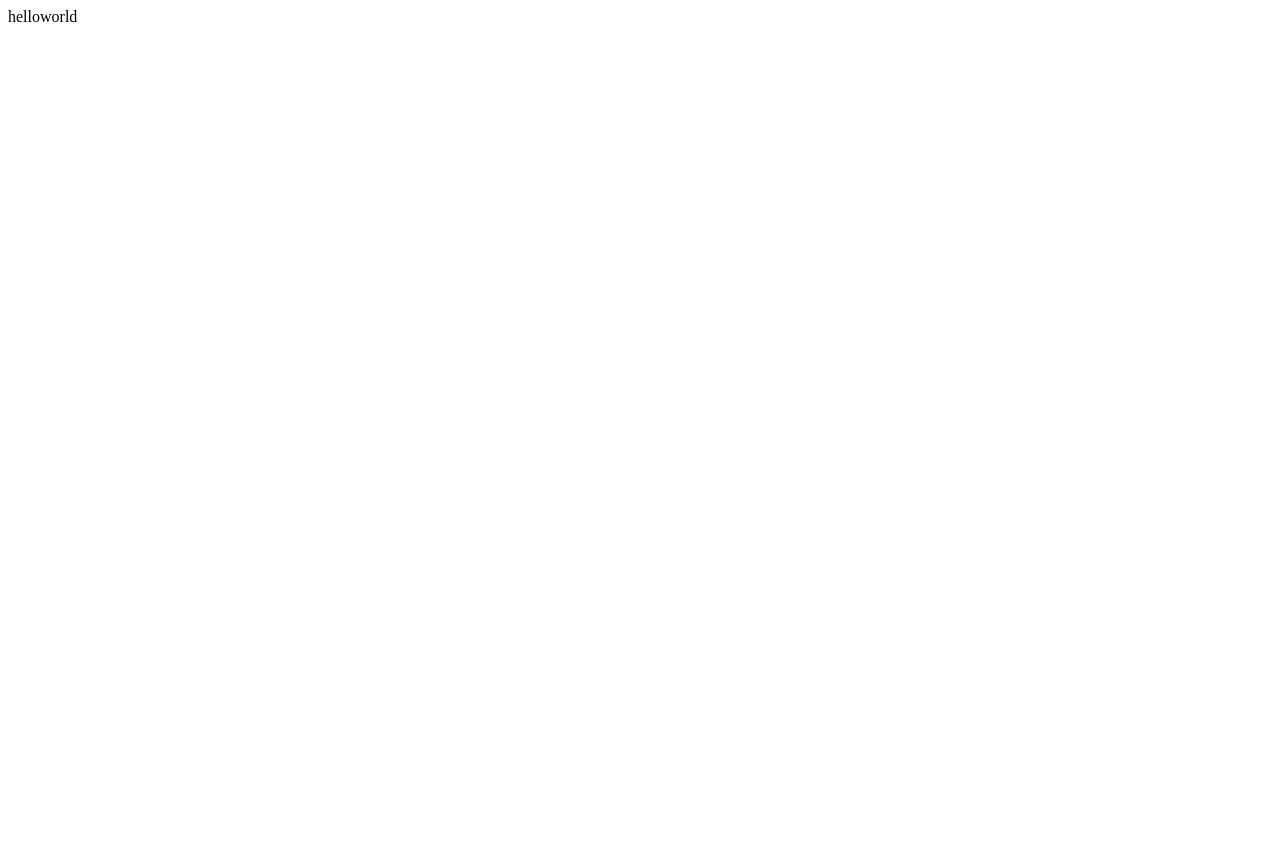
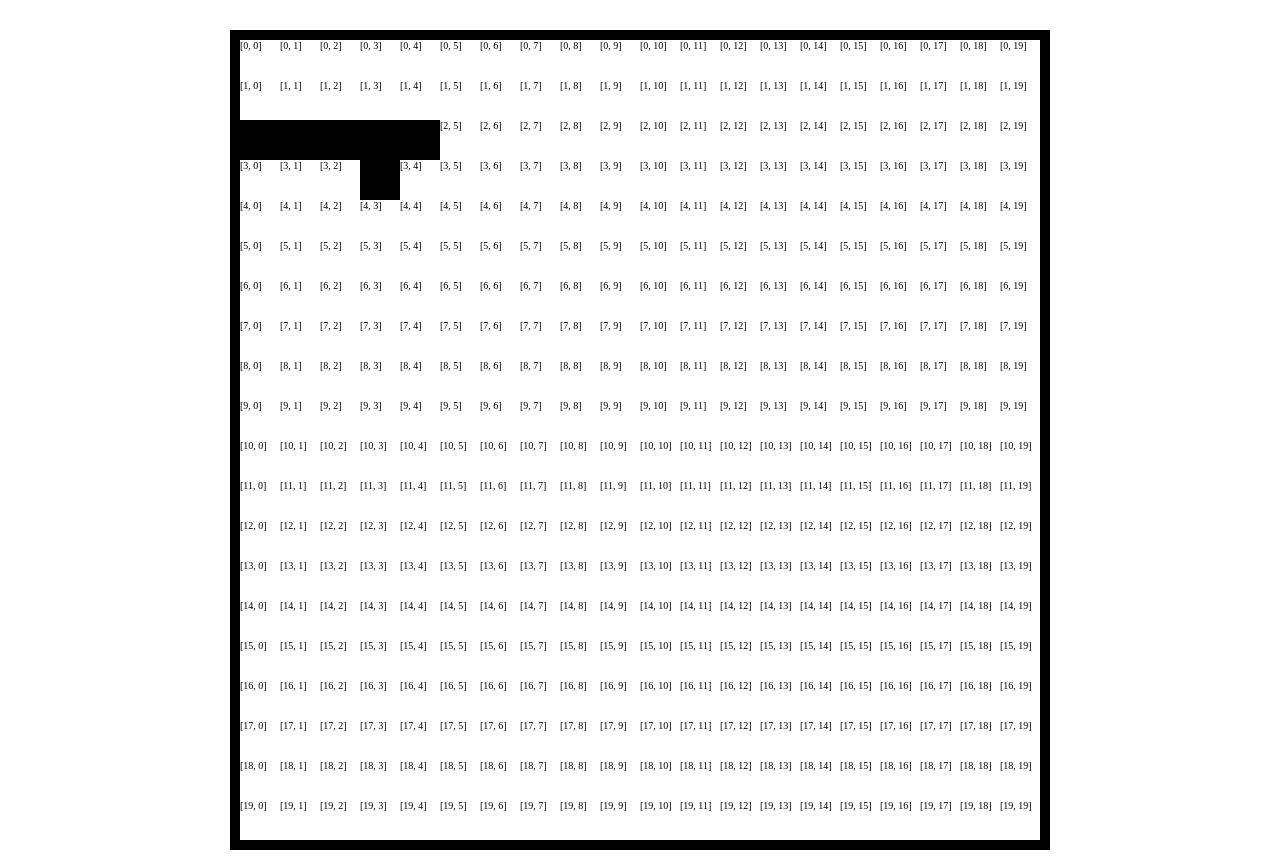
Before and after one commit to afghl/elevator-simulation, a website built with webpack: page index.html in a window 1280 px wide. Before the commit the page ends 800 px from the top, so only its background shows below. Built offline with nearby package versions, Linux system fonts and the light colour scheme.

Commit message:
render snake

```diff
--- a/game/SnakeGame.js
+++ b/game/SnakeGame.js
@@ -1,4 +1,4 @@
-import { render } from './render'
+import { render, renderGround } from './render'
 import { calc } from './calc'
 import initialState from './initialState'
 
@@ -9,7 +9,8 @@ class SnakeGame {
     }
 
     start(interval) {
-
+        const { ground } = this.gameState
+        renderGround(ground)
         setInterval(this.handleState, interval)
     }
 
--- a/game/render.js
+++ b/game/render.js
@@ -1,11 +1,40 @@
+import $ from 'jquery'
+import times from 'lodash/times'
+import each from 'lodash/each'
 
+const POINT_SIZE = 40
 
-export const render = ({ ground, snake, item }) => {
-    console.log('render....')
+export const renderGround = (ground) => {
+    const $ground = $('#root')
+    $ground.width(POINT_SIZE * ground)
+    $ground.height(POINT_SIZE * ground)
 
-
+    const $grids = $('#grids')
+    times(ground, (row) => {
+        times(ground, (col) => {
+            const $grid = $(`<div id="grid-${row}-${col}" class="grid">[${row}, ${col}]</div>`)
+            $grid.width(POINT_SIZE)
+            $grid.height(POINT_SIZE)
+            $grids.append($grid)
+        })
+    })
 }
 
-export const renderGround = (size) => {
+export const render = ({ snake, item }) => {
+    renderSnake(snake)
+    renderItem(item)
+}
 
+const renderSnake = (snake) => {
+    each(snake, (point) => {
+        getGrid(point).addClass('snake')
+    })
 }
+
+const renderItem = (item) => {
+    getGrid(item).addClass('item')
+}
+
+const getGrid = (point) => {
+    return $(`#grid-${point[0]}-${point[1]}`)
+}
--- a/index.html
+++ b/index.html
@@ -6,8 +6,10 @@
     <meta name="viewport" content="width=device-width, initial-scale=1">
   </head>
   <body>
-    <div id="root">
-      helloworld
+    <div id="root" class="game-area">
+      <div id="grids">
+
+      </div>
     </div>
     <script src="/static/bundle.js"></script>
   </body>
--- a/index.js
+++ b/index.js
@@ -2,4 +2,4 @@ import 'babel-polyfill'
 import './sass/main.scss'
 import { initSnakeGame } from './game/SnakeGame'
 
-initSnakeGame(5).start(1000)
+initSnakeGame(20).start(1000)
--- a/sass/main.scss
+++ b/sass/main.scss
@@ -1,3 +1,20 @@
 // body {
 //   color: yellow;
 // }
+
+
+.game-area {
+    margin: 0 auto;
+    margin-top: 30px;
+    border: 10px solid black;
+    .grid {
+        float: left;
+        font-size: 10px;
+        &.snake {
+            background: black;
+        }
+        &.item {
+            background: black;
+        }
+    }
+}
```
